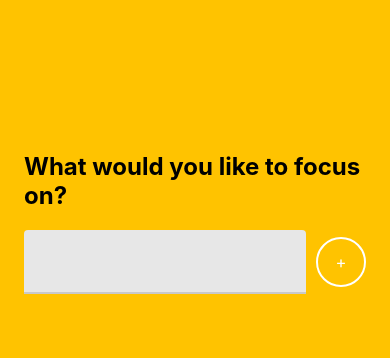
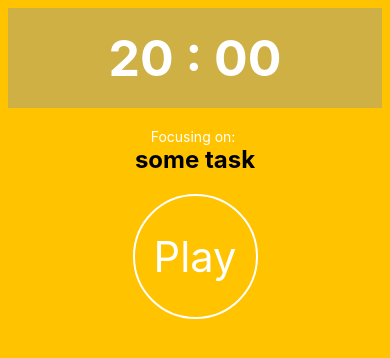
Before and after one commit to akotonyStark/FocusApp-ReactNative, a React Native app: screen / in a window 390 px wide. Shown: the top 358 px of the page. Built offline with nearby package versions, Linux system fonts and the light colour scheme.

Commit message:
additional buttons for timers

```diff
--- a/App.js
+++ b/App.js
@@ -2,6 +2,9 @@
 import { Text, Button, View, StyleSheet } from 'react-native'
 // import Constants from 'expo-constants';
 import Focus from './src/features/focus/Focus'
+import { fontSizes, paddingSizes } from './src/utils/sizes'
+import { colors } from './src/utils/colors'
+import { Timer } from './src/timer/timer'
 
 // You can import from local files
 //import AssetExample from '/src/components/AssetExample';
@@ -10,11 +13,11 @@
 import { Card } from 'react-native-paper'
 
 export default function App() {
-  const [focusSubject, setFocusSubject] = useState(null)
+  const [focusSubject, setFocusSubject] = useState('some task')
   return (
     <View style={styles.container}>
       {focusSubject ? (
-        <Text>Timer goes here{focusSubject}</Text>
+        <Timer focusSubject={focusSubject} />
       ) : (
         <Focus addSubject={setFocusSubject}></Focus>
       )}
@@ -27,7 +30,7 @@
     flex: 1,
     // justifyContent: 'center',
     // paddingTop: Constants.statusBarHeight,
-    backgroundColor: '#FFC300',
-    padding: 8,
+    backgroundColor: colors.primary,
+    padding: paddingSizes.sm,
   },
 })
--- a/src/components/Countdown.js
+++ b/src/components/Countdown.js
@@ -0,0 +1,55 @@
+import React from 'react'
+import { StyleSheet, Text, View } from 'react-native'
+
+const minutesToMillis = (min) => min * 1000 * 60
+const formatTime = (time) => (time < 10 ? `0${time}` : time)
+
+export default function Countdown({ minutes = 20, isStarted }) {
+  const [millis, setMillis] = React.useState(minutesToMillis(minutes))
+
+  let minute = Math.floor(millis / 1000 / 60) % 60
+  let seconds = Math.floor(millis / 1000) % 60
+
+  const interval = React.useRef(null)
+
+  const countdown = () => {
+    if (isStarted) {
+      setMillis((millis) => {
+        if (millis === 0) {
+          //do stuff
+          return millis
+        }
+        const timeLeft = millis - 1000
+        return timeLeft
+      })
+    }
+  }
+
+  React.useEffect(() => {
+    interval.current = setInterval(countdown, 1000)
+
+    return () => clearInterval(interval.current)
+  }, [millis, isStarted])
+  return (
+    <View style={{ alignItems: 'center' }}>
+      <Text style={styles.text}>
+        {formatTime(minute)} : {formatTime(seconds)}
+      </Text>
+    </View>
+  )
+}
+
+const styles = StyleSheet.create({
+  text: {
+    fontSize: 50,
+    fontWeight: 'bold',
+    color: 'white',
+    padding: 20,
+    justifyContent: 'center',
+    alignItems: 'center',
+    textAlign: 'center',
+    backgroundColor: 'rgba(94,132,226,0.3)',
+    marginBottom: 20,
+    width: '100%',
+  },
+})
--- a/src/timer/Timer.js
+++ b/src/timer/Timer.js
@@ -0,0 +1,65 @@
+import React from 'react'
+import { View, StyleSheet, Text, Button } from 'react-native'
+import { colors } from '../utils/colors'
+import { fontSizes } from '../utils/sizes'
+import Countdown from '../components/Countdown'
+import { RoundedButton } from '../components/RoundedButton'
+
+export const Timer = ({ focusSubject }) => {
+  const [isStarted, setIsStarted] = React.useState(false)
+
+  React.useEffect(() => {
+    console.log(isStarted)
+    return () => {
+      //cleanup
+    }
+  }, [isStarted])
+
+  return (
+    <View style={styles.container}>
+      <Countdown isStarted={isStarted} />
+      <View>
+        {' '}
+        <Text style={styles.title}>Focusing on: </Text>
+        <Text style={styles.task}> {focusSubject} </Text>
+        <View style={styles.actions}>
+          {isStarted ? (
+            <RoundedButton
+              title='Pause'
+              onPress={() => {
+                setIsStarted(false)
+              }}
+            />
+          ) : (
+            <RoundedButton
+              title='Play'
+              onPress={() => {
+                setIsStarted(true)
+              }}
+            />
+          )}
+        </View>
+      </View>
+    </View>
+  )
+}
+
+const styles = StyleSheet.create({
+  container: {
+    flex: 1,
+  },
+  title: {
+    color: colors.white,
+    textAlign: 'center',
+  },
+  task: {
+    color: colors.secondary,
+    fontWeight: 'bold',
+    textAlign: 'center',
+    fontSize: fontSizes.lg,
+  },
+  actions: {
+    alignItems: 'center',
+    marginTop: 20,
+  },
+})
--- a/src/utils/colors.js
+++ b/src/utils/colors.js
@@ -0,0 +1,5 @@
+export const colors = {
+  primary: '#FFC300',
+  secondary: '#000',
+  white: '#fff',
+}
--- a/src/utils/sizes.js
+++ b/src/utils/sizes.js
@@ -0,0 +1,17 @@
+export const fontSizes = {
+  sm: 8,
+  md: 16,
+  lg: 24,
+  xl: 32,
+  xxl: 40,
+  xxxxl: 80,
+}
+
+export const paddingSizes = {
+  sm: 8,
+  md: 16,
+  lg: 24,
+  xl: 32,
+  xxl: 40,
+  xxxxl: 80,
+}
```
Also changed, not shown: src/timer/Timing.js (added).
